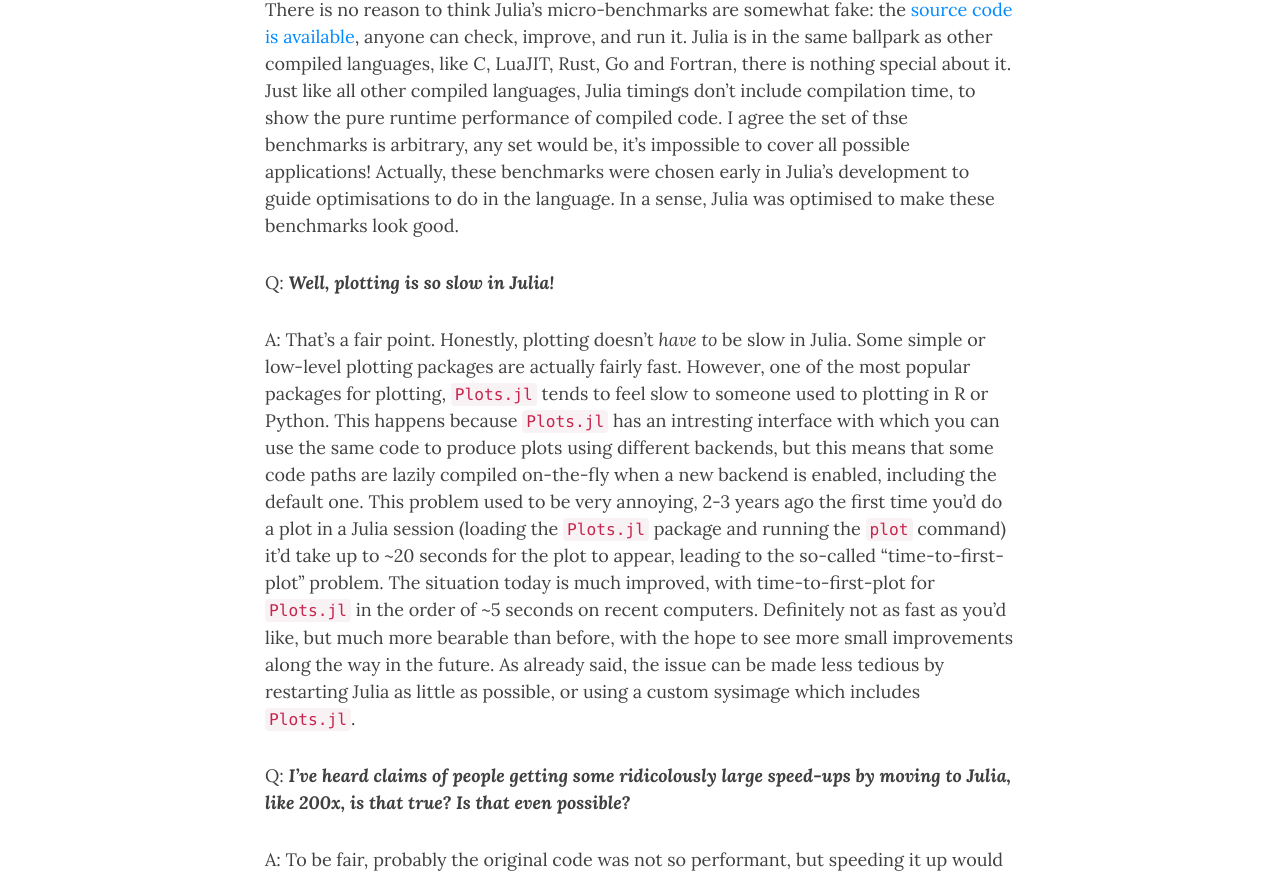
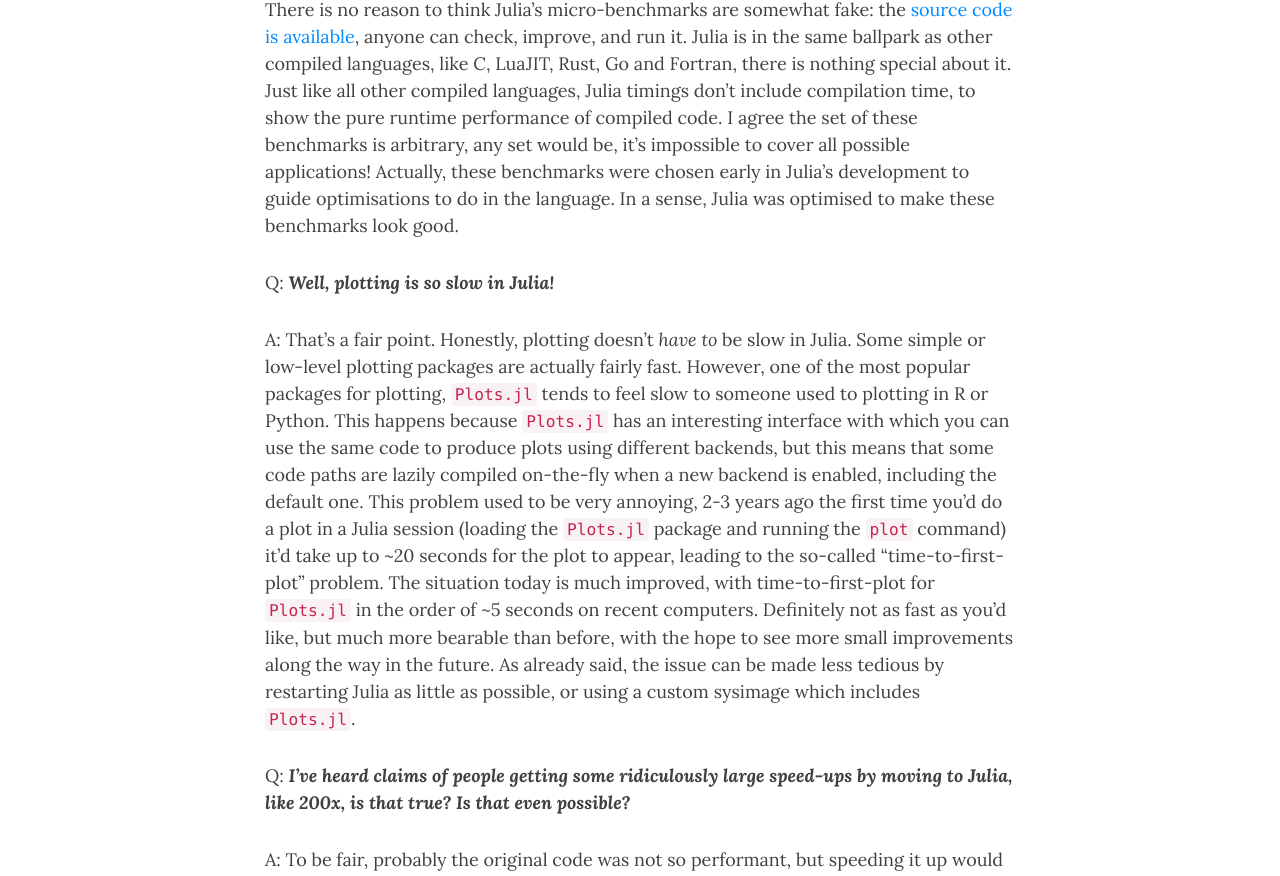
Before and after one commit to giordano/giordano.github.io, a Jekyll site: the page built from _posts/2021-10-15-mythbusting-julia.md, in a window 1280 px wide and 1400 px high, scrolled down 1850 px. Shown: the part 235-1111 px from the top of the window. Built offline with Jekyll 4.4.1, drawn with Linux system fonts in a browser that asks for light colours; nearby versions of some CDN libraries; comment, search, counter and statistics services are not loaded; some of the changed text lies outside the part shown.

Commit message:
Fix some typos

```diff
--- a/_posts/2021-10-15-mythbusting-julia.md
+++ b/_posts/2021-10-15-mythbusting-julia.md
@@ -82,8 +82,8 @@
 it.  Julia is in the same ballpark as other compiled languages, like C, LuaJIT, Rust, Go and
 Fortran, there is nothing special about it.  Just like all other compiled languages, Julia
 timings don't include compilation time, to show the pure runtime performance of compiled
-code.  I agree the set of thse benchmarks is arbitrary, any set would be, it's impossible to
-cover all possible applications!  Actually, these benchmarks were chosen early in Julia's
+code.  I agree the set of these benchmarks is arbitrary, any set would be, it's impossible
+to cover all possible applications!  Actually, these benchmarks were chosen early in Julia's
 development to guide optimisations to do in the language.  In a sense, Julia was optimised
 to make these benchmarks look good.
 
@@ -92,7 +92,7 @@
 A: That's a fair point.  Honestly, plotting doesn't _have to_ be slow in Julia.  Some simple
 or low-level plotting packages are actually fairly fast.  However, one of the most popular
 packages for plotting, `Plots.jl` tends to feel slow to someone used to plotting in R or
-Python.  This happens because `Plots.jl` has an intresting interface with which you can use
+Python.  This happens because `Plots.jl` has an interesting interface with which you can use
 the same code to produce plots using different backends, but this means that some code paths
 are lazily compiled on-the-fly when a new backend is enabled, including the default one.
 This problem used to be very annoying, 2-3 years ago the first time you'd do a plot in a
@@ -104,7 +104,7 @@
 future.  As already said, the issue can be made less tedious by restarting Julia as little
 as possible, or using a custom sysimage which includes `Plots.jl`.
 
-Q: _**I've heard claims of people getting some ridicolously large speed-ups by moving to
+Q: _**I've heard claims of people getting some ridiculously large speed-ups by moving to
 Julia, like 200x, is that true? Is that even possible?**_
 
 A: To be fair, probably the original code was not so performant, but speeding it up would
```
Also changed, not shown: other parts of _posts/2021-10-15-mythbusting-julia.md (+1 -1 lines).
